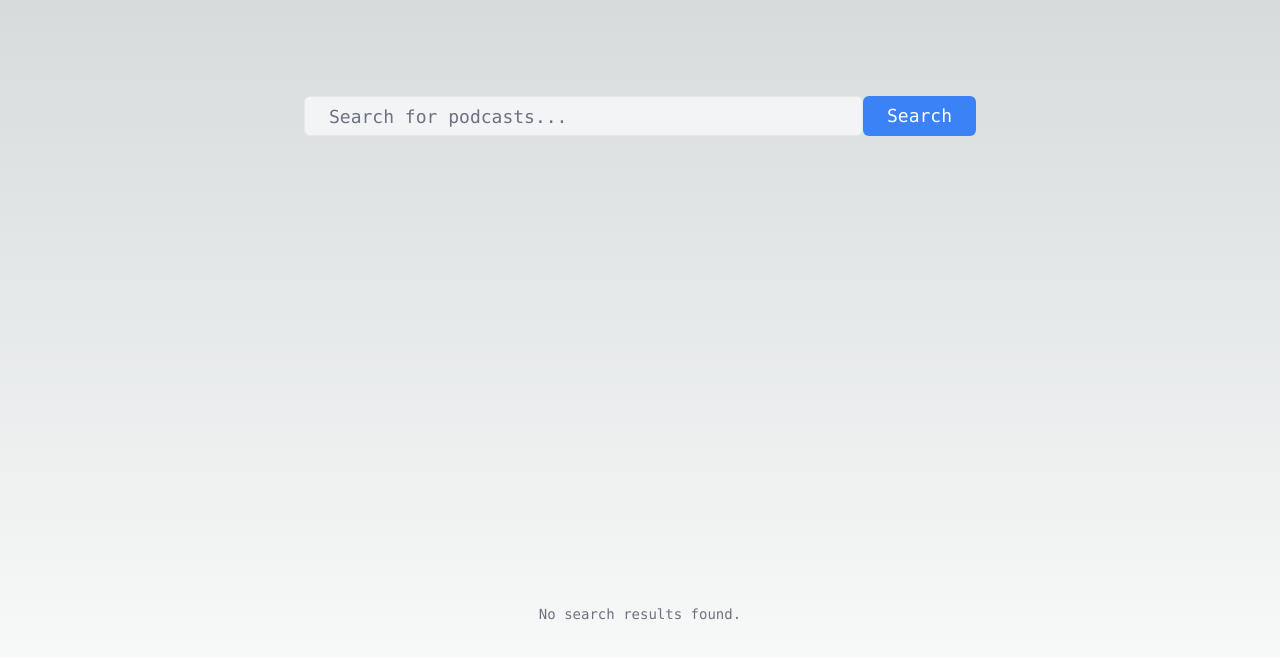
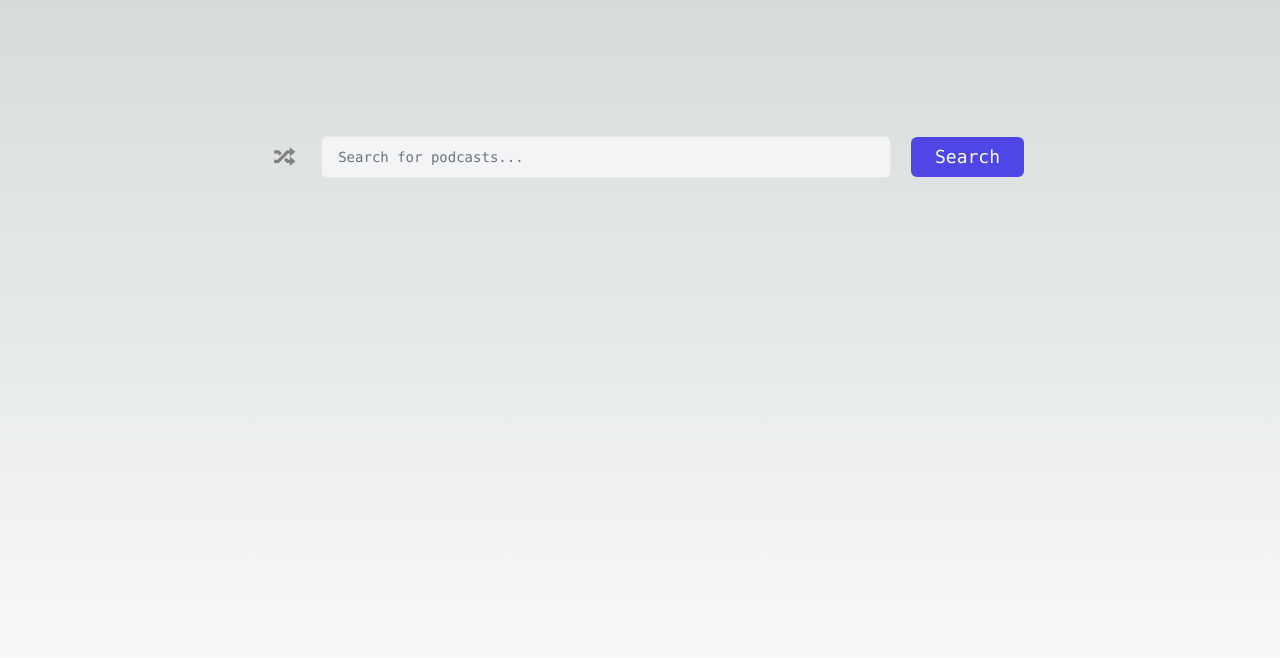
Before and after one commit to technoabsurdist/find-good-podcasts, a Next.js app: page / in a window 1280 px wide. Shown: the top 658 px of the page. Built offline with nearby package versions, Linux system fonts and the light colour scheme.

Commit message:
random button to generate a random input

```diff
--- a/src/app/api/search/helpers.ts
+++ b/src/app/api/search/helpers.ts
@@ -6,7 +6,7 @@ export async function searchPodcasts(prompt: string) {
     const exa = new Exa()
 
     const options = {
-        num_results: 20,
+        num_results: 10,
         use_autoprompt: true,
         type: 'neural',
         highlights: { highlightsPerUrl: 7, numSentences: 1, query: "Summary of the podcast episode"}
--- a/src/app/page.tsx
+++ b/src/app/page.tsx
@@ -9,14 +9,17 @@ export default function Home() {
   return (
     <>
       <main className="flex min-h-screen flex-col items-center justify-between p-24">
-        <div className="pb-7 z-10 max-w-5xl w-full flex items-center justify-between font-mono text-sm">
+        <div className="pb-7 z-10 mt-10 max-w-7xl w-full flex items-center justify-between font-mono text-sm">
+        {/* <p className='font-mono antialiased font-semibold col-span-5 text-left text-2xl tracking-wider'>
+          Finally, a good podcast search engine!
+        </p> */}
           <Search setResults={setResults}/>
         </div>
         <div className="gap-5 p-20 max-w-8xl w-full grid grid-cols-3 font-mono text-sm">
           {results ? results.map((result) => (
             <PodcastCard key={result.id} {...result} />
           )) : (
-            <div className="col-span-5 text-center text-gray-500">No search results found.</div>
+            <div className="col-span-5 text-center text-gray-500"></div>
           )}
         </div>
       </main>
--- a/src/components/podcast-card.tsx
+++ b/src/components/podcast-card.tsx
@@ -9,7 +9,7 @@ export function PodcastCard({title, publishedDate, highlights, url}: PodcastCard
 
   useEffect(() => {
     const handleHighlights = async (highlights: string[]) => {
-      const query = `Create a summary of the podcast based on what you know + the following information: Title of podcast: ${title}.\n Published on: ${publishedDate}.\n URL: ${url}. The following is either some highlights I found online about the episode, or complete internet gibberish: ${highlights}. If it's gibberish, don't use it, but if it's actual highlights, use it in the summary. ONLY Output a 5-6 sentence summary of the episode.`
+      const query = `Create a summary of the podcast based on what you know + the following information: Title of podcast: ${title}.\n Published on: ${publishedDate}.\n URL: ${url}. The following is either some highlights I found online about the episode, or complete internet gibberish: ${highlights}. If it's gibberish, don't use it, but if it's actual highlights, use it in the summary. Don't mention the title or date in the concise summary. ONLY output a 5-6 sentence summary of the episode.`
       try {
         const response = await fetch('/api/summary', {
           method: 'POST',
@@ -20,7 +20,6 @@ export function PodcastCard({title, publishedDate, highlights, url}: PodcastCard
         });
 
         const { result: summary } = await response.json();
-        console.log("summary: ", summary)
         setSummaryHighlights(summary)
       } catch (error) {
         console.error('Error fetching search results:', error);
@@ -34,9 +33,9 @@ export function PodcastCard({title, publishedDate, highlights, url}: PodcastCard
     <div className="bg-white rounded-lg shadow-lg p-6 max-w-md mx-auto" style={{ height: '400px', overflow: 'hidden' }}>
       <div className="flex flex-col justify-between h-full">
         <div>
-          <p className="text-gray-500 text-sm">Published on {publishedDate}</p>
+          <p className="text-gray-500 text-sm">{formatDate(publishedDate)}</p>
           <h2 className="text-xl font-bold">
-            {title}
+            <a href={url} target="_blank">{title}</a>
           </h2>
         </div>
         {/* <div>
@@ -62,3 +61,12 @@ export function PodcastCard({title, publishedDate, highlights, url}: PodcastCard
     </div>
   )
 }
+
+function formatDate(dateString: string): string {
+  const date = new Date(dateString);
+  return date.toLocaleDateString('en-US', {
+    year: 'numeric',
+    month: 'long',
+    day: 'numeric'
+  });
+}
--- /dev/null
+++ b/src/components/random-icon.tsx
@@ -0,0 +1,22 @@
+import * as React from "react";
+
+export const RandomIcon = ({
+  height = "3em",
+  fill = "currentColor",
+  focusable = "false",
+  ...props
+}: Omit<React.SVGProps<SVGSVGElement>, "children">) => (
+  <svg
+    role="img"
+    xmlns="http://www.w3.org/2000/svg"
+    viewBox="0 0 24 24"
+    height={height}
+    focusable={focusable}
+    {...props}
+  >
+    <path
+      fill={fill}
+      d="m17 3l5.25 4.5L17 12l5.25 4.5L17 21v-3h-2.74l-2.82-2.82l2.12-2.12L15.5 15H17V9h-1.5l-9 9H2v-3h3.26l9-9H17zM2 6h4.5l2.82 2.82l-2.12 2.12L5.26 9H2z"
+    />
+  </svg>
+);
--- a/src/components/search.tsx
+++ b/src/components/search.tsx
@@ -3,6 +3,7 @@
 import { useState } from 'react';
 import { Input } from "@/components/ui/input";
 import { Button } from "@/components/ui/button";
+import { RandomIcon } from './random-icon';
 
 export interface Result {
   author: null;
@@ -20,9 +21,14 @@ interface SearchProps {
 export function Search({setResults}: SearchProps) {
   const [inputValue, setInputValue] = useState("");
 
+  const handleRandom = () => {
+    const randomIndex = Math.floor(Math.random() * randomOptions.length);
+    const randomOption = randomOptions[randomIndex];
+    setInputValue(randomOption);
+  }
+
   const handleSubmit = async () => {
     if (!inputValue.trim()) {
-      alert('Please enter a search query.');
       return;
     }
 
@@ -45,7 +51,7 @@ export function Search({setResults}: SearchProps) {
         url: item.url,
         highlights: item.highlights,
       }));
-      console.log("results: ", output)
+      output.sort((a, b) => b.score - a.score);
       setResults(output)
     } catch (error) {
       console.error('Error fetching search results:', error);
@@ -53,16 +59,19 @@ export function Search({setResults}: SearchProps) {
   };
 
   return (
-    <div className="flex items-center w-full max-w-2xl mx-auto">
+    <div className="flex items-center w-full max-w-3xl mx-auto">
+      <Button className='mr-2 bg-transparent hover:bg-transparent' onClick={handleRandom}>
+        <RandomIcon className='' height='1.8em' fill='grey' />
+      </Button>
       <Input
-        className="flex-1 py-4 px-6 rounded-l-md bg-gray-100 dark:bg-gray-800 focus:outline-none focus:ring-2 focus:ring-blue-500 dark:focus:ring-blue-400 text-lg"
+        className="flex-1 py-5 px-4 rounded-l-md bg-gray-100 dark:bg-gray-800 focus:outline-none focus:ring-2 focus:ring-blue-500 dark:focus:ring-blue-400 text-md"
         placeholder="Search for podcasts..."
         type="search"
         value={inputValue}
         onChange={e => setInputValue(e.target.value)}
       />
       <Button
-        className="bg-blue-500 hover:bg-blue-600 text-white font-medium py-4 px-6 rounded-r-md text-lg"
+        className="ml-5 bg-indigo-600 hover:bg-indigo-800 text-white font-medium py-4 px-6 rounded-r-md text-lg"
         type="submit"
         onClick={handleSubmit}
       >
@@ -71,3 +80,31 @@ export function Search({setResults}: SearchProps) {
     </div>
   );
 }
+
+const randomOptions = [
+  "Story of Elon Musks founding of SpaceX",
+  "Incepetion of the Apollo Program",
+  "Satya Nadella creates Microsoft V2 by pushing for cloud",
+  "The Birth of Google DeepMind",
+  "Rise of the Tesla Electric Car Empire",
+  "The Founding of Alibaba and E-commerce in China",
+  "Steve Jobs develops the iPhone",
+  "The Beatles and the British Invasion in Music",
+  "Marie Curie and the discovery of Radioactivity",
+  "The Opening of the Suez Canal and Its Global Impact",
+  "Pablo Picasso and the Birth of Cubism",
+  "Ernest Hemingway and the Invention of Modernist Literature",
+  "Nietzche's God is Dead",
+  "Frida Kahlo and the Rise of Mexican Surrealist Art",
+  "The Discovery of Penicillin by Alexander Fleming",
+  "Andy Warhol Defines Pop Art with Iconic Images",
+  "The Launch of Tabasco Sauce and Its Spicy Legacy",
+  "Che Guevaras Motorcycle Diaries Through South America",
+  "The Prohibition Era and the Rise of Speakeasies in America",
+  "Houdinis Death-Defying Escapes and Magic Tricks",
+  "The Rediscovery of the Ancient City of Petra",
+  "The Psychedelic Renaissance: LSD's Return to Scientific Research",
+  "Pablo Escobar's Hippos: A Colombian Legacy",
+  "The Development of CRISPR: A Revolution in Gene Editing",
+  "The Invention of Blockchain and the Birth of Bitcoin"
+]
```
